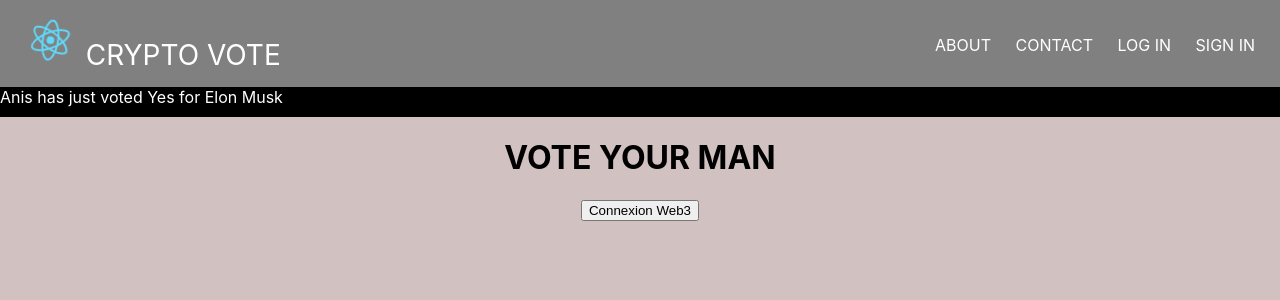
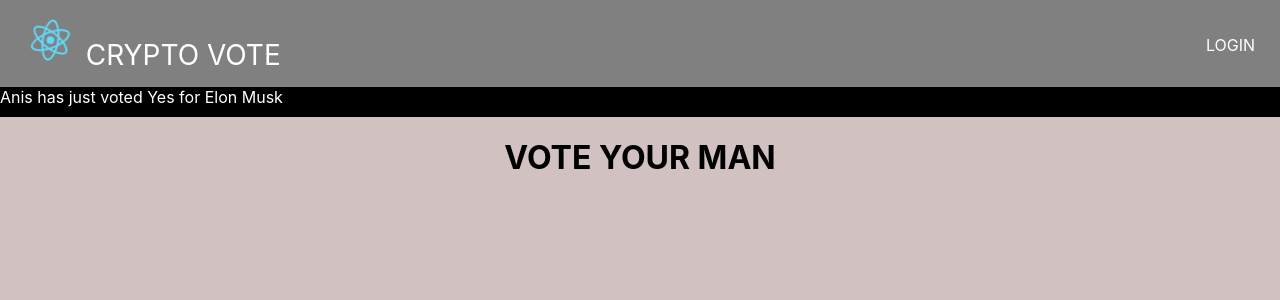
Before and after one commit to juniorji/ReactVote, a React (Create React App) app: page / in a window 1280 px wide. Shown: the top 300 px of the page. Built offline with nearby package versions, Linux system fonts and the light colour scheme.

Commit message:
[feat] Rework Login Button Web3JS

```diff
--- a/src/App.js
+++ b/src/App.js
@@ -1,8 +1,6 @@
 import React, { createElement } from 'react'
 import './App.css';
-import Header from './composantes/Header';
 import Questions from './composantes/Questions';
-import AdminQuestion from './composantes/AdminQuestion';
 
 function App() {
    /* const myFunction = () => {
@@ -20,8 +18,6 @@ function App() {
     }*/
     return (
         <div className="allC">
-            <Header/>
-            <h1 className="setTitle">VOTE YOUR MAN</h1>
             <Questions/>
         </div>
     );
--- a/src/composantes/Header.js
+++ b/src/composantes/Header.js
@@ -2,7 +2,7 @@ import React from 'react'
 import logo from '../logo.svg';
 import '../App.css';
 
-export default function Header() {
+export default function Header(props) {
 
     const myFunction = () => {
         const dropD = document.getElementById('topnav');
@@ -16,18 +16,33 @@ export default function Header() {
         }
     }
 
+    const loginHandle = () => {
+        props.connectToWeb3();
+    }
+
+    const renderLogin = () => {
+
+        if (props.accounts && props.accounts.length > 0) {
+            return props.accounts;
+        } else {
+            return (
+                <a href="#" type="button" className="sparisci" onClick={loginHandle}> LOGIN</a>
+            );
+        }
+    }
+
     return (
         <nav>
             <div id="aHaut">
                 <div className="topnav-left" id="leftLogo">
-                <img src={logo} className="App-logo" alt="logo" />
+                    <img src={logo} className="App-logo" alt="logo"/>
                     <a href="#" className="btpc sparisci" alt="logo">CRYPTO VOTE</a>
                 </div>
                 <div className="topnav-right" id="topnav">
-                    <a href="#" type="button" className="sparisci">ABOUT</a>
-                    <a href="#" type="button" className="sparisci"> CONTACT</a>
-                    <a href="#" type="button" className="sparisci"> LOG IN</a>
-                    <a href="#" type="button" className="sparisci"> SIGN IN</a>
+                    {/*<a href="#" type="button" className="sparisci">ABOUT</a>*/}
+                    {/*<a href="#" type="button" className="sparisci"> CONTACT</a>*/}
+                    {renderLogin()}
+                    {/*<a href="#" type="button" className="sparisci"> SIGN IN</a>*/}
                     <a href="#"
                        id="btn-mobile"
                        type="button"
@@ -38,7 +53,7 @@ export default function Header() {
                     >MENU</a>
                 </div>
                 <br/>
-                <div id="topline" >
+                <div id="topline">
                     <div id="slide">Anis has just voted Yes for Elon Musk</div>
                 </div>
             </div>
--- a/src/composantes/Questions.js
+++ b/src/composantes/Questions.js
@@ -5,6 +5,7 @@ import Web3 from "web3";
 import jsonInterface from "./jsonInterface.json";
 import QuestionBo from "../bo/QuestionBo";
 import "./questions.css";
+import Header from "./Header";
 
 const contractAddress = "0x36d812d504a74b4caf5ec80b9c9a753417a42164";
 
@@ -298,11 +299,15 @@ class Questions extends Component {
 
     render() {
         return (
+            <div>
+                <Header
+                    connectToWeb3={this.connectToWeb3}
+                    accounts={this.state.accounts}
+                />
+
+                <h1 className="setTitle">VOTE YOUR MAN</h1>
+
                 <div className="centraBottoni">
-                <button onClick={this.connectToWeb3}>Connexion Web3</button>
-                <br/><br/>
-                {this.state.accounts}
-                <br/>
 
                     <div>
                         {this.renderCategories()}
@@ -318,6 +323,7 @@ class Questions extends Component {
 
                     {/*{this.renderQuestion()}*/}
                 </div>
+            </div>
         );
     }
 }
```
Lines whose indentation alone changed are shown as unchanged.
